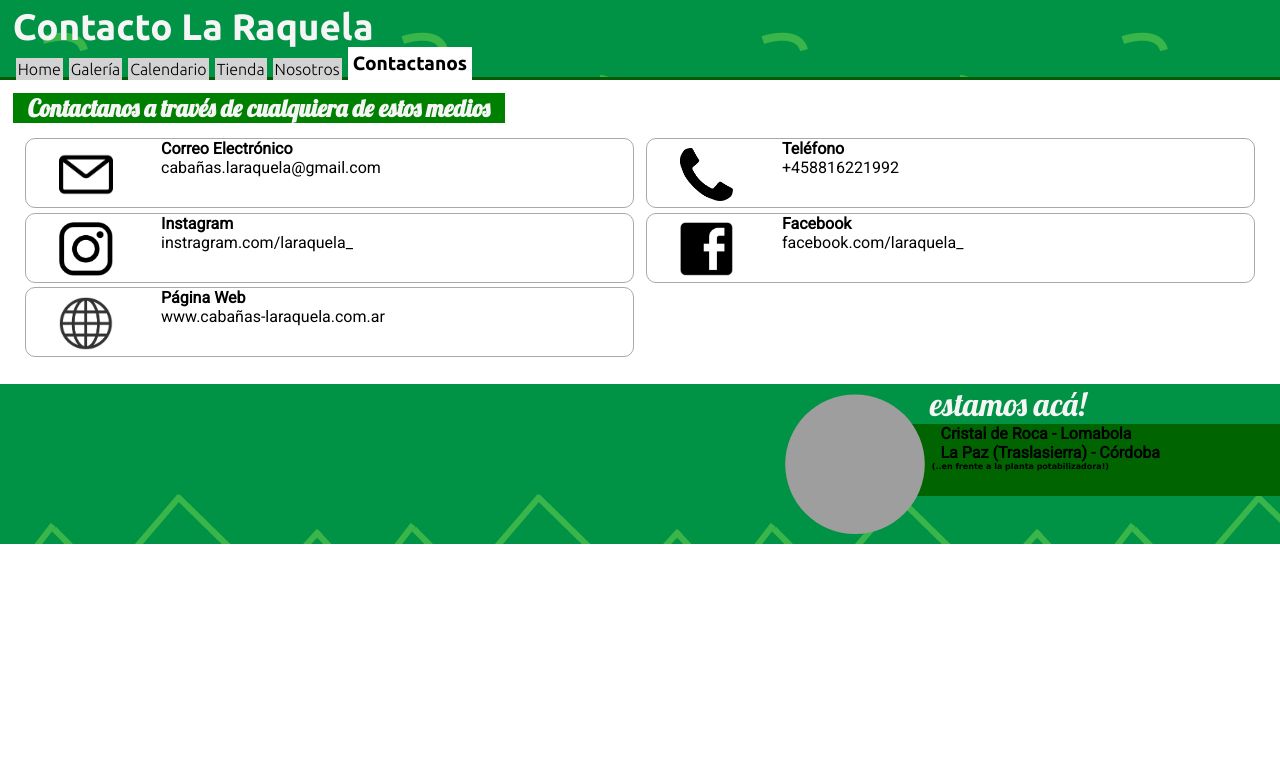
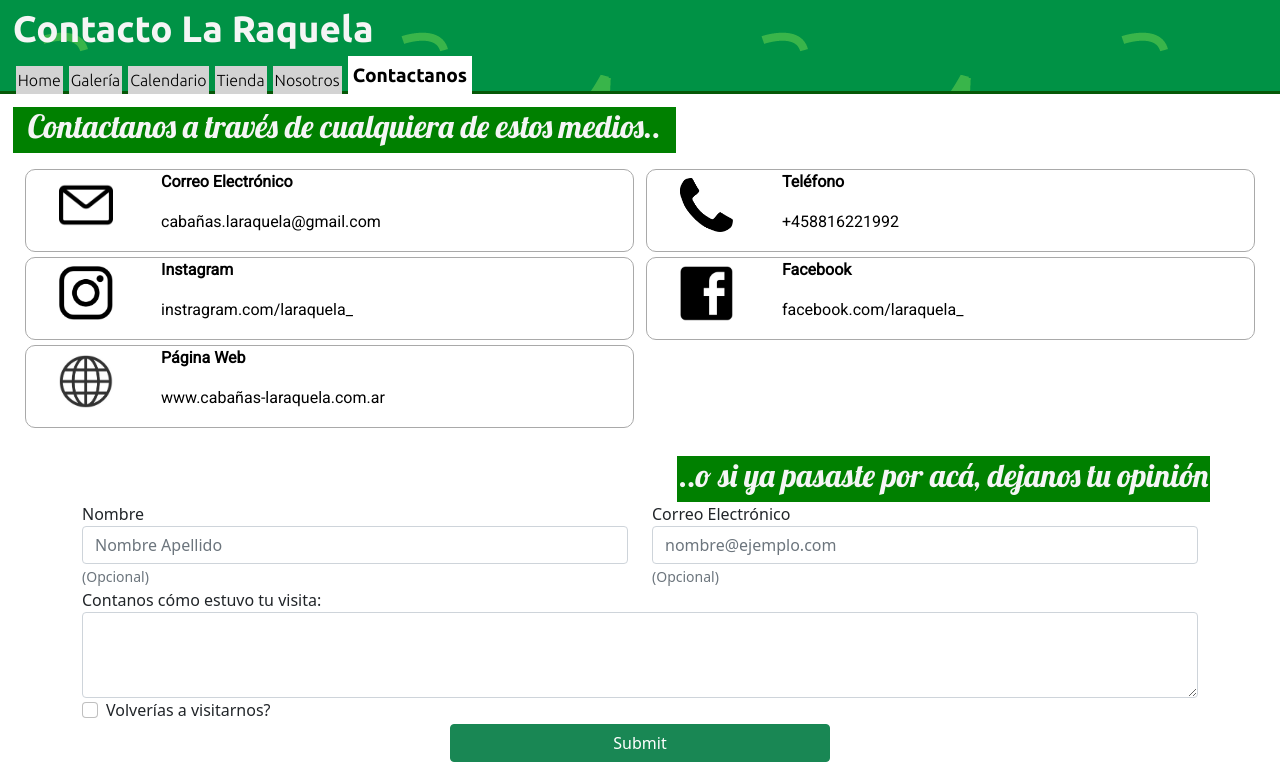
Before and after one commit to lopezjuanma96/la-raquela, a plain HTML site: page pages/contact.html in a window 1280 px wide. Shown: the top 772 px of the page. Drawn offline with nearby package versions, Linux system fonts and the light colour scheme; grey boxes are pictures that could not be loaded.

Commit message:
added bootstrap form

```diff
--- a/css/contact-style.css
+++ b/css/contact-style.css
@@ -71,6 +71,21 @@
     font-size: min(1rem, 2vw);
 }
 
+.contactFormBlock{
+    margin-bottom: 1%;
+}
+
+.contactFormBlock__title{
+    position: relative;
+    background-color: green;
+    color: whitesmoke;
+    font-family: 'Lobster', cursive;
+    font-size: min(1rem, 4vw);
+    width: fit-content;
+    height: fit-content;
+    padding: 0px 0.1rem;
+}
+
 @media screen and (max-width: 504px){
 
     .contactBlock__grid{
--- a/pages/contact.html
+++ b/pages/contact.html
@@ -5,6 +5,10 @@
     <meta http-equiv="X-UA-Compatible" content="IE=edge">
     <meta name="viewport" content="width=device-width, initial-scale=1.0">
     <title>La Raquela ~ Contacto</title>
+
+    <link href="../css-BS/bootstrap.min.css" rel="stylesheet" type="text/css">
+    <link href="../css-BS/bootstrap-grid.min.css" rel="stylesheet" type="text/css"
+    <script src="../js-BS/bootstrap.bundle.min.js"></script>
 
     <link href="../imgs/page-logo.png" rel="icon">
     <link href="../css/general-style.css" rel="stylesheet" type="text/css">
@@ -30,7 +34,7 @@
     <section>
         <div class="contactBlock">
             <div class="contactBlock__title">
-                <h2>Contactanos a través de cualquiera de estos medios</h2>
+                <h2>Contactanos a través de cualquiera de estos medios..</h2>
             </div>
             <div class="contactBlock__grid">
                 <div class="contactBlock__gridElement">
@@ -100,6 +104,40 @@
                 </div>
             </div>
         </div>
+
+        <div class="contactFormBlock container">
+            <div class="row justify-content-end">
+                <div class="contactFormBlock__title col col-8">
+                    <h2>..o si ya pasaste por acá, dejanos tu opinión</h2>
+                </div>
+            </div>
+            <form>
+                <div class="form-group row">
+                    <div class="col col-lg-6 col-md-12 col-12">
+                        <label for="formName">Nombre</label>
+                        <input type="text" class="form-control" id="exampleInputEmail1" name="formName" aria-describedby="emailHelp" placeholder="Nombre Apellido">
+                        <small id="emailHelp" class="form-text text-muted">(Opcional)</small>
+                    </div>
+
+                    <div class="col col-lg-6 col-md-12 col-12">
+                        <label for="formEmail">Correo Electrónico</label>
+                        <input type="email" class="form-control" id="exampleInputEmail1" name="formEmail" aria-describedby="emailHelp" placeholder="nombre@ejemplo.com">
+                        <small id="emailHelp" class="form-text text-muted">(Opcional)</small>
+                    </div>
+                </div>
+                <div class="form-group">
+                    <label for="exampleFormControlTextarea1">Contanos cómo estuvo tu visita:</label>
+                    <textarea class="form-control" id="exampleFormControlTextarea1" rows="3"></textarea>
+                  </div>
+                <div class="form-check">
+                  <label class="form-check-label" for="exampleCheck1">Volverías a visitarnos?</label>
+                  <input type="checkbox" class="form-check-input" id="exampleCheck1">
+                </div>
+                <div class="row justify-content-center">
+                    <button type="submit" class="col col-4 btn btn-success">Submit</button>
+                </div>
+              </form>
+        </div>
     </section>
 
     <footer>
```
